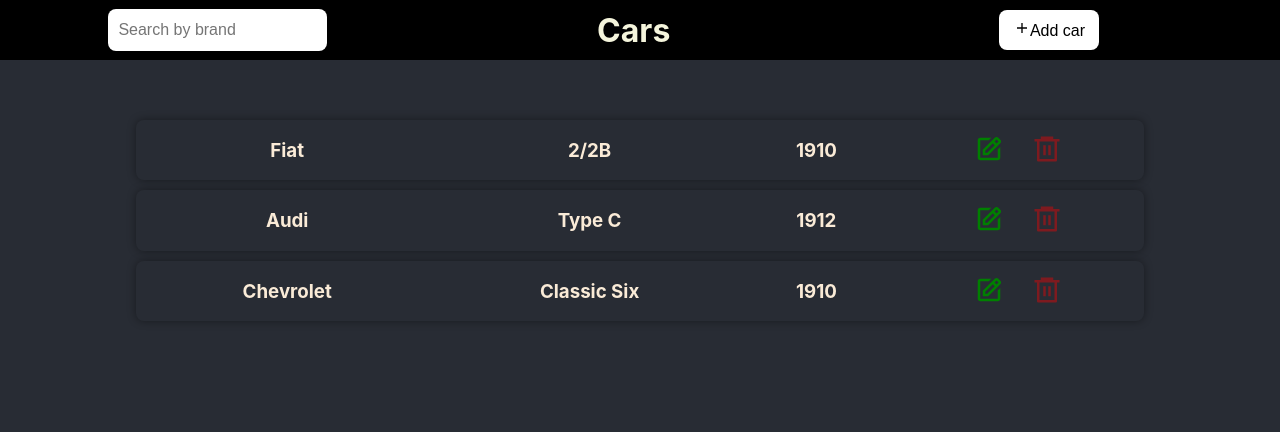
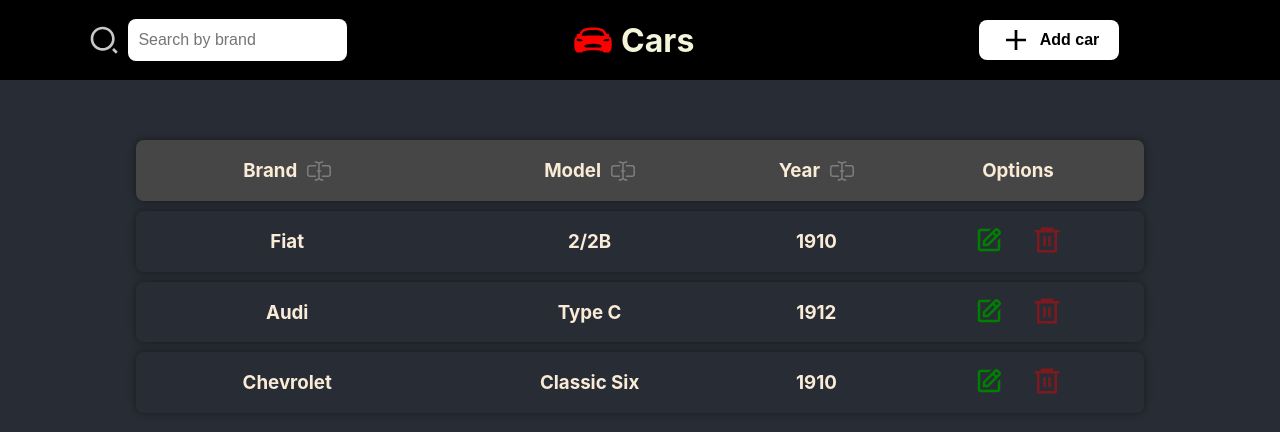
Before and after one commit to Zyar3k/cars-of-the-world_react, a React (Create React App) app: page / in a window 1280 px wide. Shown: the top 432 px of the page. Built offline with nearby package versions, Linux system fonts and the light colour scheme.

Commit message:
Edit styles

```diff
--- a/src/App.css
+++ b/src/App.css
@@ -16,7 +16,7 @@
 header {
   background-color: black;
 
-  height: 60px;
+  height: 80px;
 
   display: flex;
   justify-content: center;
@@ -24,12 +24,18 @@
 }
 
 .headerItem {
-  /* border: 1px solid red; */
   width: 33%;
 
   display: flex;
   justify-content: center;
   align-items: center;
+}
+
+.headerItem svg {
+  margin-right: 8px;
+  width: 32px;
+  height: 32px;
+  color: rgb(202, 199, 199);
 }
 
 .headerItem input {
@@ -49,14 +55,25 @@
   color: beige;
   margin: 0;
   padding: 0;
+
+  display: flex;
+  justify-content: center;
+  align-items: center;
 }
+
+.headerItem h1 svg {
+  height: 40px;
+  width: 40px;
+  color: red;
+}
+
 .headerItem a {
   text-decoration: none;
 }
 
 .headerItem button {
   height: 40px;
-  width: 100px;
+  width: 140px;
   font-weight: 500;
   font-size: 16px;
   border: none;
@@ -64,10 +81,20 @@
   background-color: white;
   cursor: pointer;
   transition: all 0.4s ease;
+
+  display: flex;
+  justify-content: center;
+  align-items: center;
+  font-size: 16px;
+  font-weight: bold;
 }
 
 .headerItem button:hover {
   background-color: rgb(202, 199, 199);
+}
+
+.headerItem button svg {
+  color: black;
 }
 
 /*
@@ -128,13 +155,10 @@
 
   margin: 0 auto;
   margin-top: 60px;
-
-  /* border: 1px solid red; */
 }
 
-.carItem {
-  /* border: 1px solid red; */
-
+.carItem,
+.listHeader {
   display: flex;
   align-items: center;
   width: 100%;
@@ -142,6 +166,34 @@
 
   border-radius: 8px;
   box-shadow: 0 0 8px 0 rgba(0, 0, 0, 0.4);
+}
+
+.listHeader {
+  background-color: rgb(71, 70, 70);
+}
+
+.itemHeader h3 {
+  display: flex;
+  justify-content: center;
+  align-items: center;
+}
+
+.itemHeader span {
+  display: flex;
+  justify-content: center;
+  align-items: center;
+  margin-left: 10px;
+  cursor: pointer;
+}
+
+.itemHeader span:hover svg {
+  color: white;
+}
+
+.itemHeader svg {
+  color: rgba(255, 255, 255, 0.3);
+  width: 24px;
+  height: 24px;
 }
 
 .carBrand,
--- a/src/components/CarList.js
+++ b/src/components/CarList.js
@@ -3,12 +3,42 @@
 import { Link } from "react-router-dom";
 import { RiDeleteBin6Line } from "react-icons/ri";
 import { BiEdit } from "react-icons/bi";
+import { BsInputCursorText } from "react-icons/bs";
 
 const CarList = () => {
   const { cars, deleteCar } = useContext(GlobalContext);
   return (
     <div className="container">
       <div className="carList">
+        <div className="listHeader">
+          <div className="carBrand itemHeader">
+            <h3>
+              Brand
+              <span>
+                <BsInputCursorText />
+              </span>
+            </h3>
+          </div>
+          <div className="carModel itemHeader">
+            <h3>
+              Model
+              <span>
+                <BsInputCursorText />
+              </span>
+            </h3>
+          </div>
+          <div className="carYear itemHeader">
+            <h3>
+              Year
+              <span>
+                <BsInputCursorText />
+              </span>
+            </h3>
+          </div>
+          <div className="buttonsWrapper">
+            <h3>Options</h3>
+          </div>
+        </div>
         {cars.map((car) => (
           <div className="carItem" key={car.id}>
             <div className="carBrand">
@@ -30,7 +60,6 @@
                 <RiDeleteBin6Line />
               </button>
             </div>
-            <div></div>
           </div>
         ))}
       </div>
--- a/src/components/Header.js
+++ b/src/components/Header.js
@@ -1,16 +1,22 @@
 import { Link } from "react-router-dom";
 import { IoMdAdd } from "react-icons/io";
+import { IoCarSport } from "react-icons/io5";
+import { RiSearch2Line } from "react-icons/ri";
 
 const Header = () => {
   return (
     <header>
       <div className="container">
         <div className="headerItem">
+          <RiSearch2Line />
           <input type="text" placeholder="Search by brand" />
         </div>
         <div className="headerItem">
           <Link to="/">
-            <h1>Cars</h1>
+            <h1>
+              <IoCarSport />
+              Cars
+            </h1>
           </Link>
         </div>
         <div className="headerItem">
```
